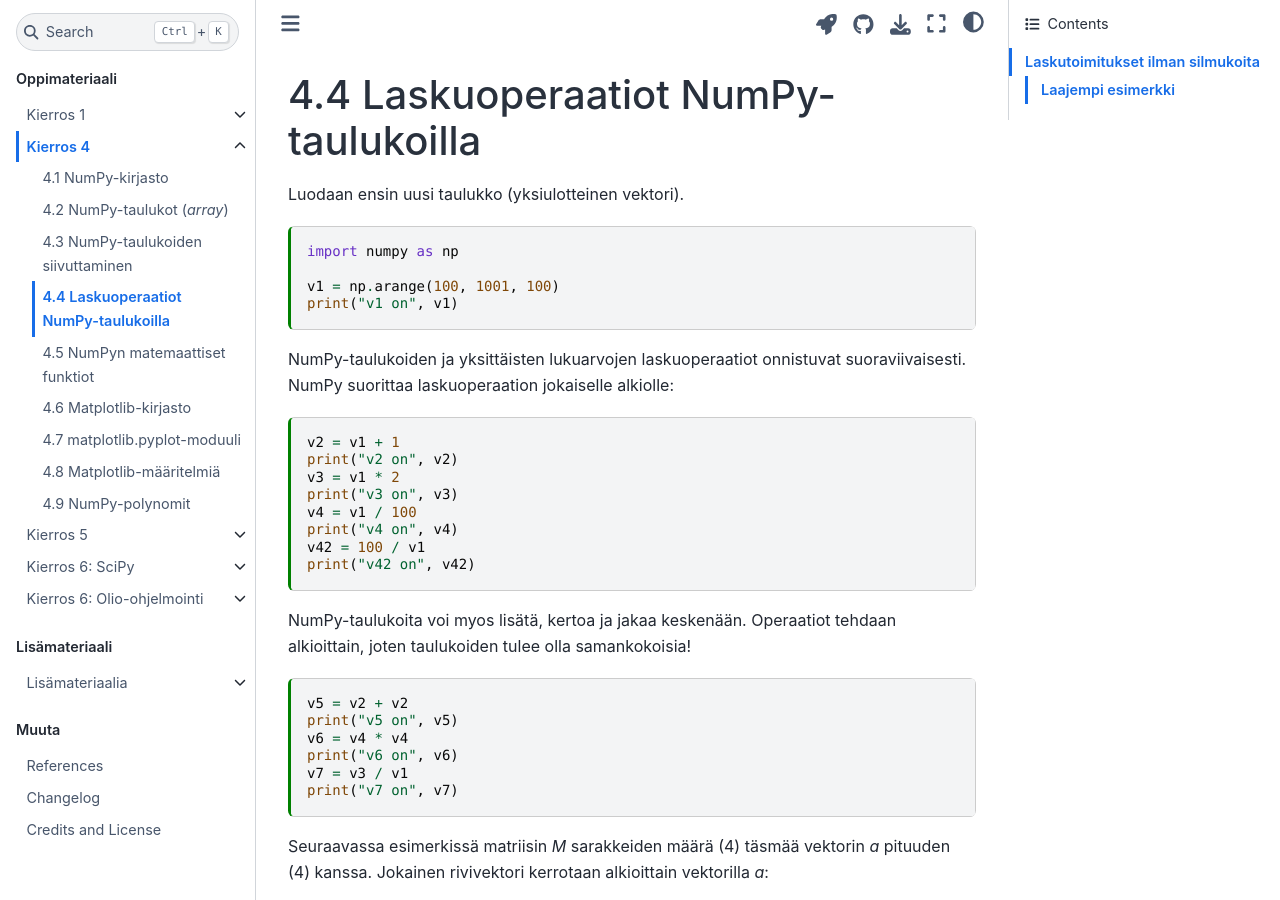
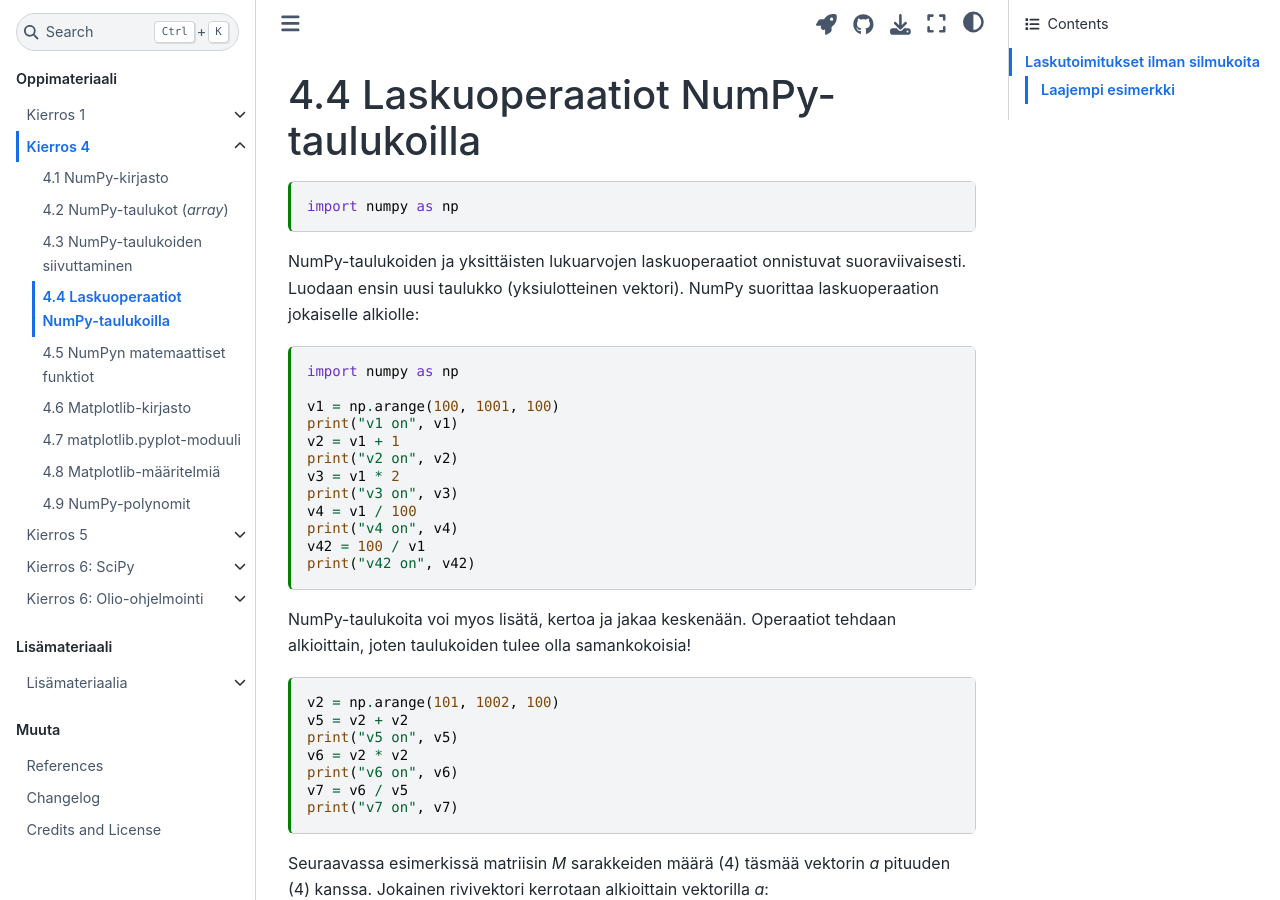
Before and after one commit to elina-ruha/CHEM-ohjelmointikurssikirja-test, a Jupyter Book: the page built from book/Kierros4/s4_4.md, in a window 1280 px wide and 900 px high. Built offline with Jupyter Book 1.0.4 settings and Sphinx 7.4.7 and the Sphinx Book theme 1.1.4, drawn with Linux system fonts in a browser that asks for light colours; comment, search, counter and statistics services are not loaded.

Commit message:
Update s4_4.md

````diff
--- a/book/Kierros4/s4_4.md
+++ b/book/Kierros4/s4_4.md
@@ -10,17 +10,18 @@ kernelspec:
   name: python3
 ---
 # 4.4 Laskuoperaatiot NumPy-taulukoilla
-Luodaan ensin uusi taulukko (yksiulotteinen vektori).
+```{code-cell} ipython3
+:tags: ["thebe-remove-input-init"]
+import numpy as np
+```
+NumPy-taulukoiden ja yksittäisten lukuarvojen laskuoperaatiot onnistuvat suoraviivaisesti. Luodaan ensin uusi taulukko
+(yksiulotteinen vektori). NumPy suorittaa laskuoperaation jokaiselle alkiolle:
 ```{code-cell} ipython3
 :tags: ["auto-execute-page"]
 import numpy as np
 
 v1 = np.arange(100, 1001, 100)
 print("v1 on", v1)
-```
-NumPy-taulukoiden ja yksittäisten lukuarvojen laskuoperaatiot onnistuvat suoraviivaisesti.
-NumPy suorittaa laskuoperaation jokaiselle alkiolle:
-```{code-cell} ipython3
 v2 = v1 + 1
 print("v2 on", v2)
 v3 = v1 * 2
@@ -32,11 +33,12 @@ print("v42 on", v42)
 ```
 NumPy-taulukoita voi myos lisätä, kertoa ja jakaa keskenään. Operaatiot tehdaan alkioittain, joten taulukoiden tulee olla samankokoisia!
 ```{code-cell} ipython3
+v2 = np.arange(101, 1002, 100)
 v5 = v2 + v2
 print("v5 on", v5)
-v6 = v4 * v4
+v6 = v2 * v2
 print("v6 on", v6)
-v7 = v3 / v1
+v7 = v6 / v5
 print("v7 on", v7)
 ```
 Seuraavassa esimerkissä matriisin *M* sarakkeiden määrä (4) täsmää vektorin *a* pituuden (4) kanssa. Jokainen rivivektori kerrotaan alkioittain vektorilla *a*:
@@ -93,8 +95,6 @@ def ainemaara(m, M):
 massat = np.array([3.2, 0.5, 2.2])
 moolimassat = np.array([58.44, 42.394, 120.921])
                       # NaCl   LiCl    RbCl
-```
-```{code-cell} ipython3
 # Lasketaan ja tulostetaan ainemäärät. Funktio palauttaa taulukon.
 n1 = ainemaara(massat, moolimassat)
 print(n1)
@@ -113,7 +113,6 @@ print(n3)
 ::::{question}
 :type: multiple-choice
 :variant: multiple-select
-:showanswer:
 :nocaption:
 :columns: 1
 
````
